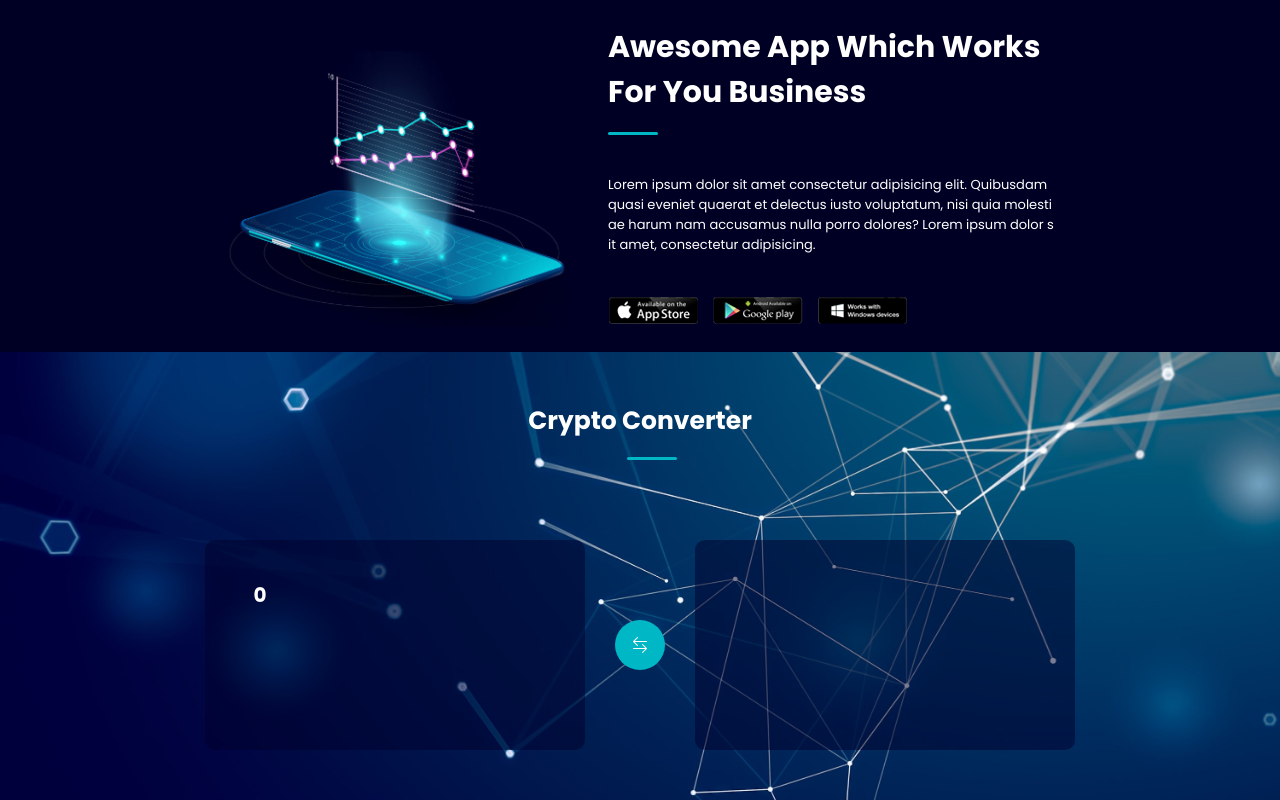
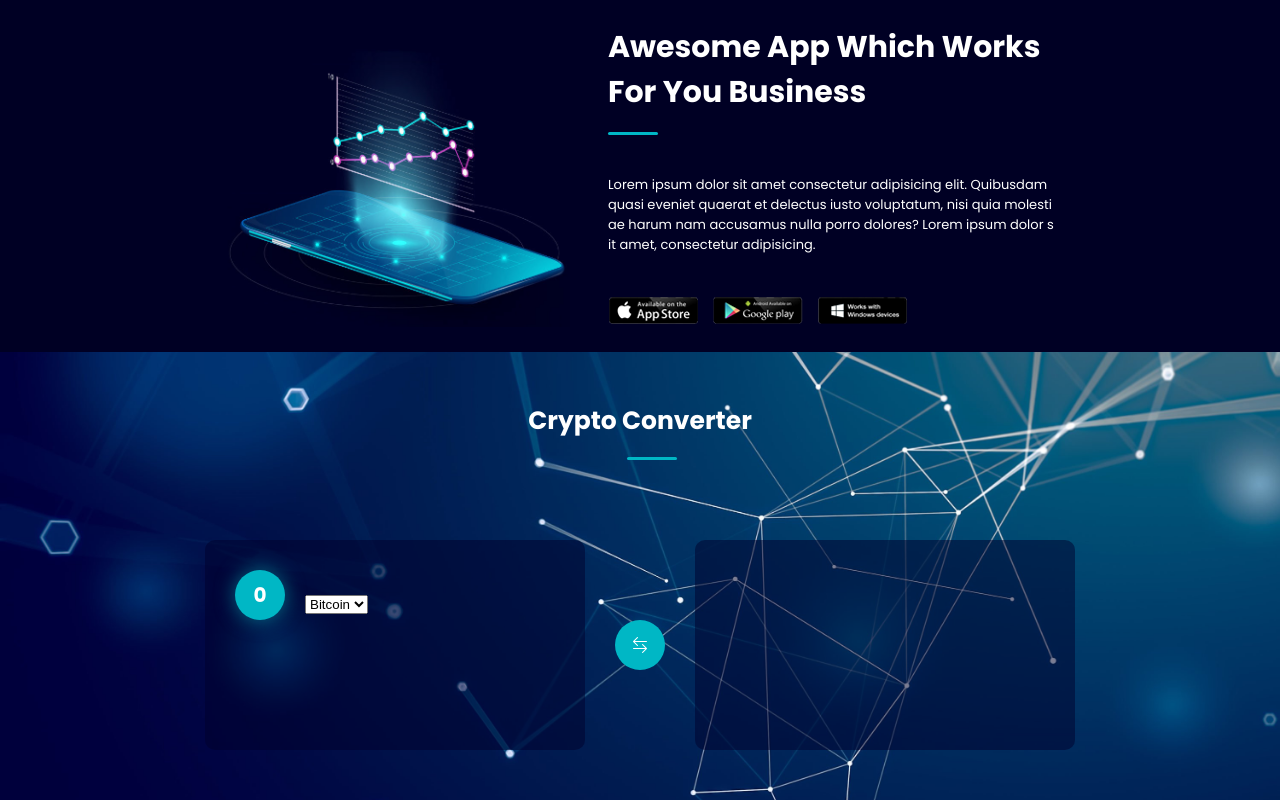
Before and after one commit to francoasevey/Cryptocurrency-Website, a plain HTML site: page index.html in a window 1280 px wide. Shown: the part 1233-2033 px from the top of the page. Drawn offline with nearby package versions, Linux system fonts and the light colour scheme.

Commit message:
select1 css

```diff
--- a/index.html
+++ b/index.html
@@ -68,6 +68,12 @@
             <div class="card">
                 <div class="select">
                     <h4 id="coin_first">0</h4>
+                    <div class="select1">
+                        <h6>GIVE</h6>
+                        <select id="coin" value="Bitcoin">
+                            <option value="Bitcoin">Bitcoin</option>
+                        </select>
+                    </div>
                 </div>
             </div>
 
--- a/main.css
+++ b/main.css
@@ -9,7 +9,7 @@ html{
 }
 :root{
     --color-1: #fff ;
-    --color-2: rgb(255, 255, 255, .6);
+    --color-2: rgb(255, 255, 255, .0);
     --color-3: #000;
     --color-4: #00002c;
     --color-5: #000024;
@@ -319,4 +319,13 @@ aside button:hover{
     display: flex;
     align-items: center;
     justify-content: center;
+    background: var(--color-6);
+    border-radius: 50%;
+    box-shadow: 0px 0px 20px rgb(8, 211, 211, .5);
 }
+.converter .cards .card .select .select1{
+    margin-left: 20px;
+}
+.converter .cards .card .select .select1 h6{
+    color: var(--color-2);
+}
```
